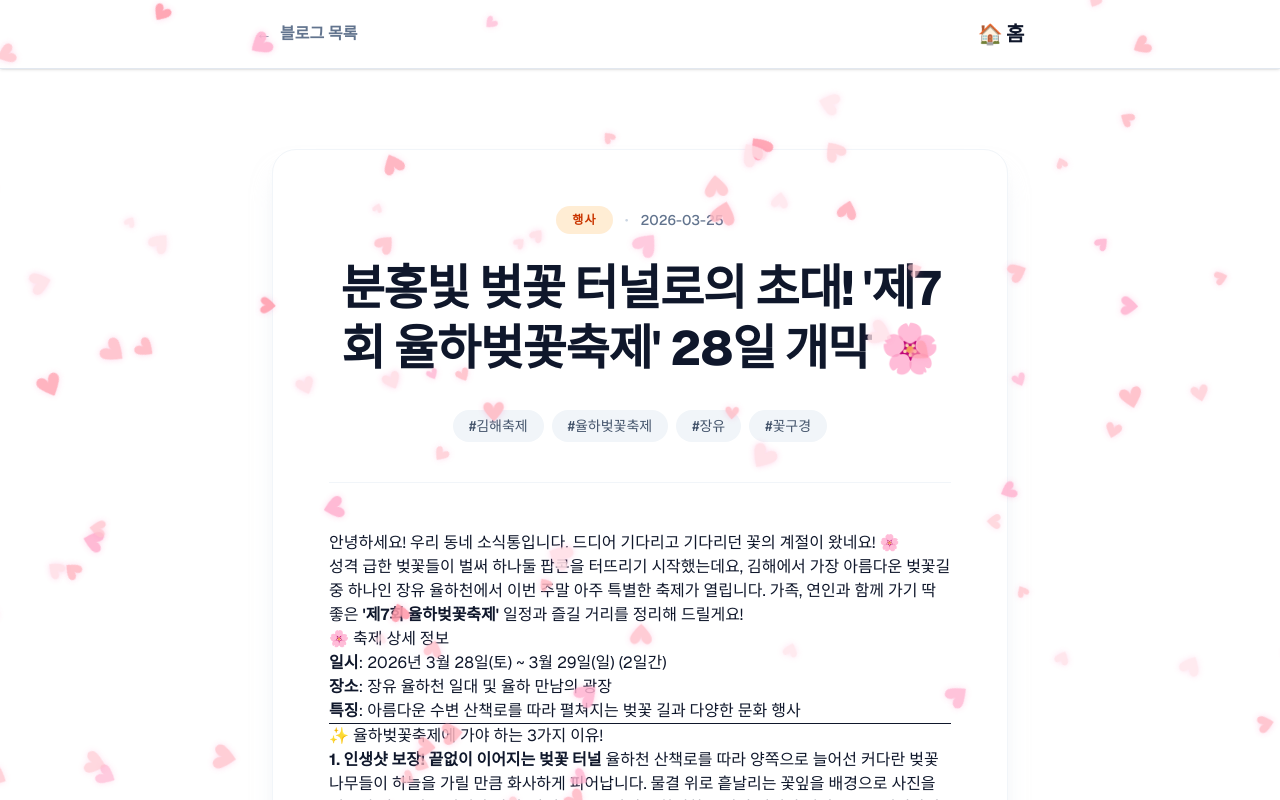
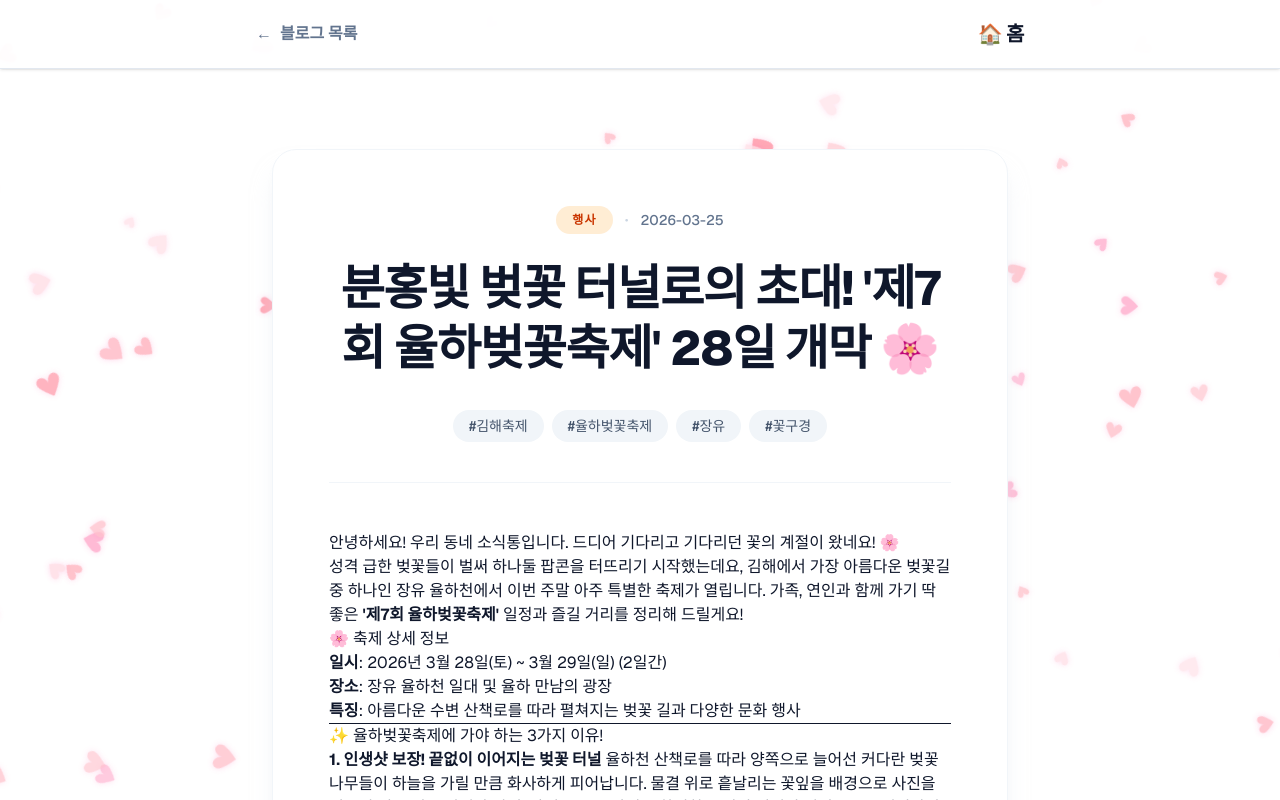
Before and after one commit to mingyuju3546-spec/my-local-info, a Next.js app: page /blog/2026-03-25-yulha-cherry-blossom in a window 1280 px wide. Shown: the top 800 px of the page. Built offline with nearby package versions, Linux system fonts and the light colour scheme.

Commit message:
방문자 카운터 수정 및 벚꽃 배경 위치(z-index) 조정

```diff
--- a/src/components/BlossomBackground.tsx
+++ b/src/components/BlossomBackground.tsx
@@ -61,7 +61,7 @@ export default function BlossomBackground() {
   }, []);
 
   return (
-    <div className="fixed inset-0 pointer-events-none z-[99] overflow-hidden" aria-hidden="true">
+    <div className="fixed inset-0 pointer-events-none z-0 overflow-hidden" aria-hidden="true">
       {petals.map((petal) => (
         <Petal key={petal.id} id={petal.id} style={petal.style} />
       ))}
--- a/src/components/Footer.tsx
+++ b/src/components/Footer.tsx
@@ -16,7 +16,7 @@ export default function Footer() {
             className="h-5"
           />
           <img
-            src="https://komarev.com/ghpvc/?username=gimhaeinfo-final-v1&color=ec4899&style=flat-square&label=%20"
+            src="https://komarev.com/ghpvc/?username=gimhaeinfo-2026-v2&color=ec4899&style=flat-square&label=%20"
             alt="방문자 숫자"
             className="h-5"
           />
```
